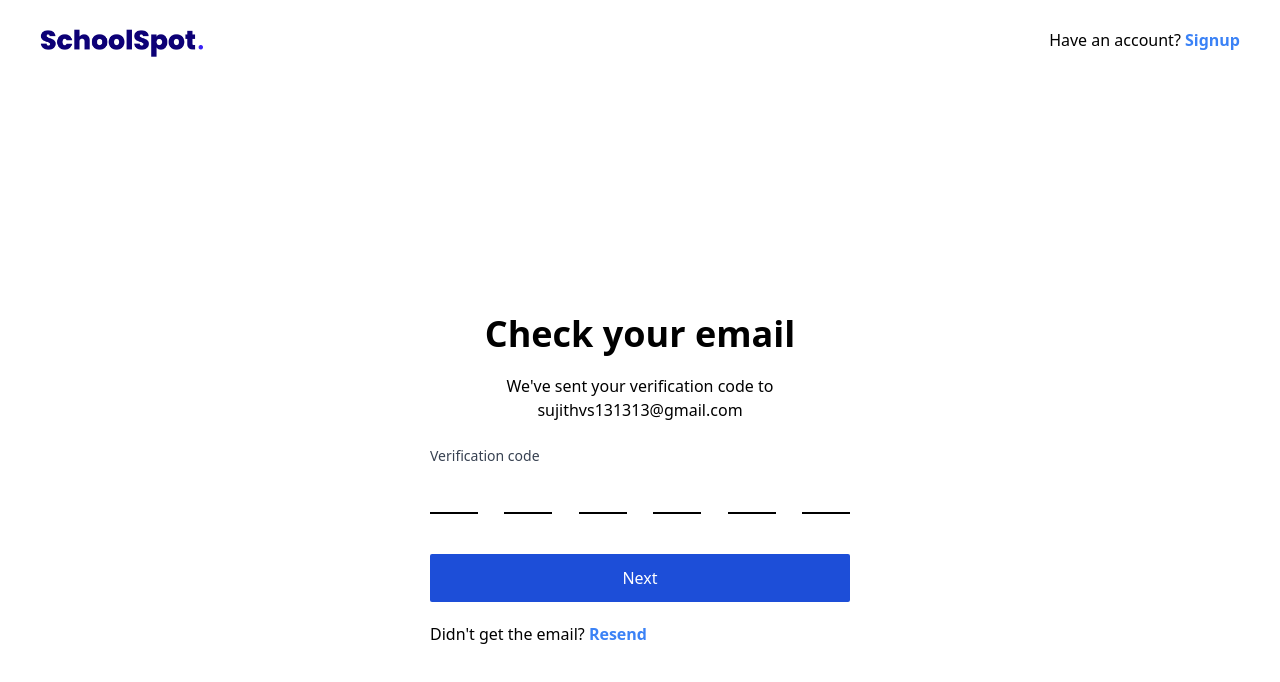
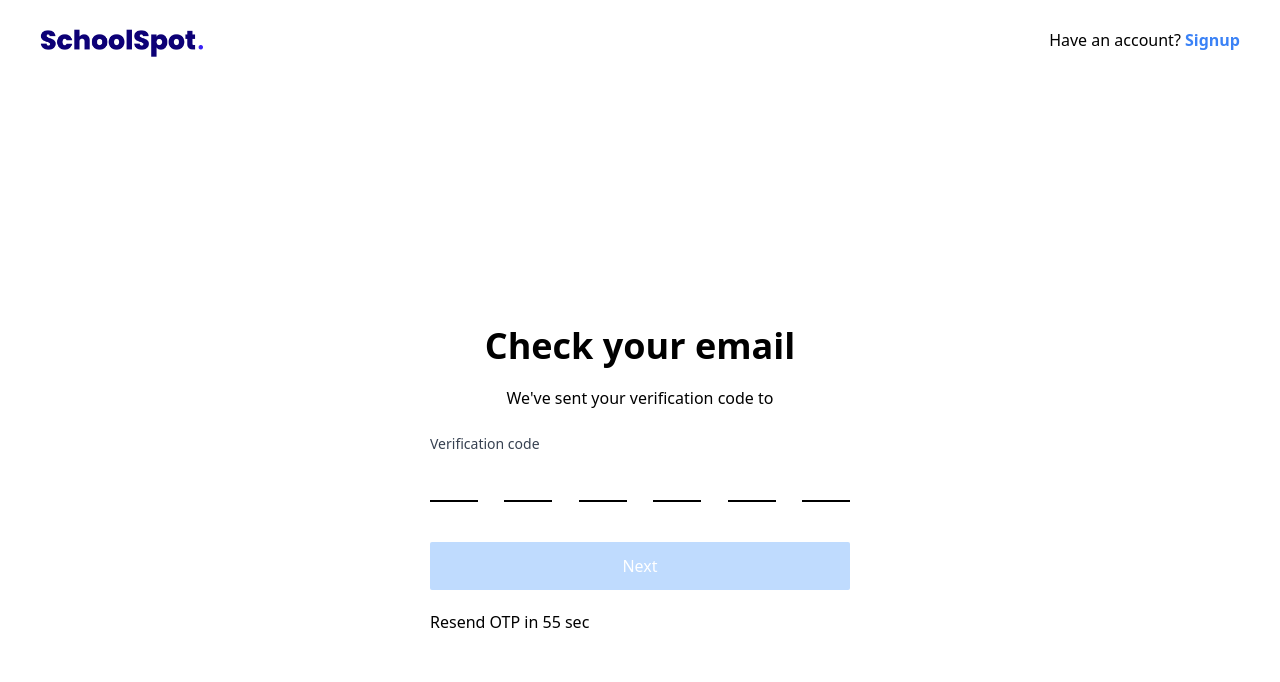
Before and after one commit to SujithVSuresh/schoolspot-client, a React (Vite) app: page /otp in a window 1280 px wide. Shown: the top 682 px of the page. Built offline with nearby package versions, Linux system fonts and the light colour scheme.

Commit message:
refactor: removed unwanted imports

```diff
--- a/src/features/admin/pages/Otp.tsx
+++ b/src/features/admin/pages/Otp.tsx
@@ -1,10 +1,15 @@
-import React, {useState, useRef} from 'react'
+import React, {useState, useRef, useEffect} from 'react'
 import Header from '../components/Header';
 import { useNavigate } from 'react-router-dom';
+import { useLocation } from 'react-router-dom';
+import { verify, resendOtp } from '../api/api';
 
 
 const Otp = () => {
     const navigate = useNavigate()
+
+    const location = useLocation()
+
 
       const [otp1, setOtp1] = useState("");
       const [otp2, setOtp2] = useState("");
@@ -14,6 +19,33 @@ const Otp = () => {
       const [otp6, setOtp6] = useState("");
 
       const inputsRef = useRef<(HTMLInputElement | null)[]>([]);
+
+
+    const [timer, setTimer] = useState(60)
+
+    useEffect(() => {
+      const value = Number(localStorage.getItem("timer"))
+      if(value){
+        setTimer(value)
+      }
+
+      const interval = setInterval(() => {
+        setTimer(prevTime => {
+          if(prevTime > 0){
+            const time = prevTime-1
+            localStorage.setItem("timer", time.toString())
+            return time
+          }else{
+            return 0
+          }
+        })
+    }, 1000)
+
+    return () => {
+      clearInterval(interval);
+    };
+
+    }, [])
 
       const handleChange = (index: number, value: string) => {
         if (!/^\d?$/.test(value)) return;
@@ -52,18 +84,37 @@ const Otp = () => {
         }
       };
 
-      const handleSubmit = (e: React.FormEvent) => {
+      const handleSubmit = async (e: React.FormEvent) => {
         e.preventDefault();
         const otpCode = otp1 + otp2 + otp3 + otp4 + otp5 + otp6;
         if (otpCode.length === 6) {
+          const response = await verify({
+            otp: Number(otpCode),
+            email: location.state.email
+          })
+
+          if(response.success){
             navigate('/school-info')
+          }
+
           console.log("OTP Submitted:", otpCode);
         } else {
           alert("Please enter all 6 digits.");
         }
       };
+
+
+      const handleResendSubmit = async (e: React.FormEvent) => {
+        e.preventDefault()
+        const response = await resendOtp({email: location.state.email})
+
+        if(response.success){
+          setTimer(60)
+        }
+
+      }
   return (
-    <>
+     <>
     <Header />
 
     <main className="h-screen flex justify-center items-center">
@@ -71,7 +122,7 @@ const Otp = () => {
       <h1 className="font-bold text-center text-4xl">Check your email</h1>
 
       <h5 className="text-base mt-5 mb-6 text-center">
-        We've sent your verification code to sujithvs131313@gmail.com
+        We've sent your verification code to {location?.state?.email}
       </h5>
 
       <div>
@@ -96,19 +147,28 @@ const Otp = () => {
           ))}
         </div>
 
-        <div
+        <button
           onClick={handleSubmit}
-          className={`bg-blue-700 w-full h-12 rounded-sm flex justify-center mt-10 items-center ${
-            otp1 && otp2 && otp3 && otp4 && otp5 && otp6 ? "cursor-pointer" : "cursor-not-allowed"
+          disabled={otp1 && otp2 && otp3 && otp4 && otp5 && otp6 ? false : true}
+          className={`w-full h-12 rounded-sm flex justify-center mt-10 items-center ${
+            otp1 && otp2 && otp3 && otp4 && otp5 && otp6 ? "cursor-pointer bg-blue-700" : "cursor-not-allowed bg-blue-200"
           }`}
         >
           <h1 className="text-base font-medium text-white">Next</h1>
-        </div>
+        </button>
 
-        <h5 className="font-medium mt-5">
-          Didn't get the email?{" "}
-          <span className="text-blue-500 cursor-pointer font-semibold">Resend</span>
+        {timer<=0 ? (
+            <h5 className="font-medium mt-5">
+             Didn't get the email?{" "}
+            <span className="text-blue-500 cursor-pointer font-semibold" onClick={(e) => handleResendSubmit(e)}>Resend</span>
+            </h5>
+        ) : (
+          <h5 className="font-normal mt-5">
+          Resend OTP in <span className='font-medium'>{timer} sec</span>
         </h5>
+
+        )}
+
       </div>
     </div>
     </main>
```
